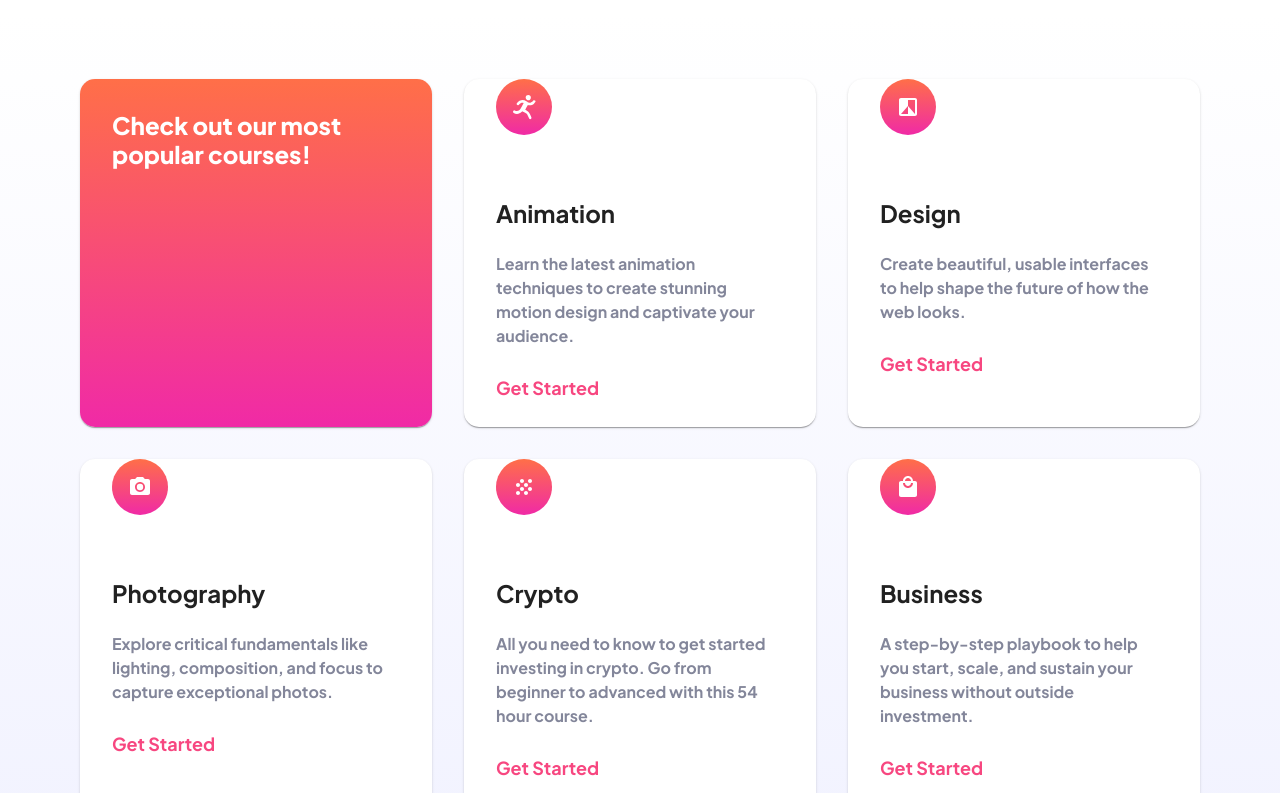
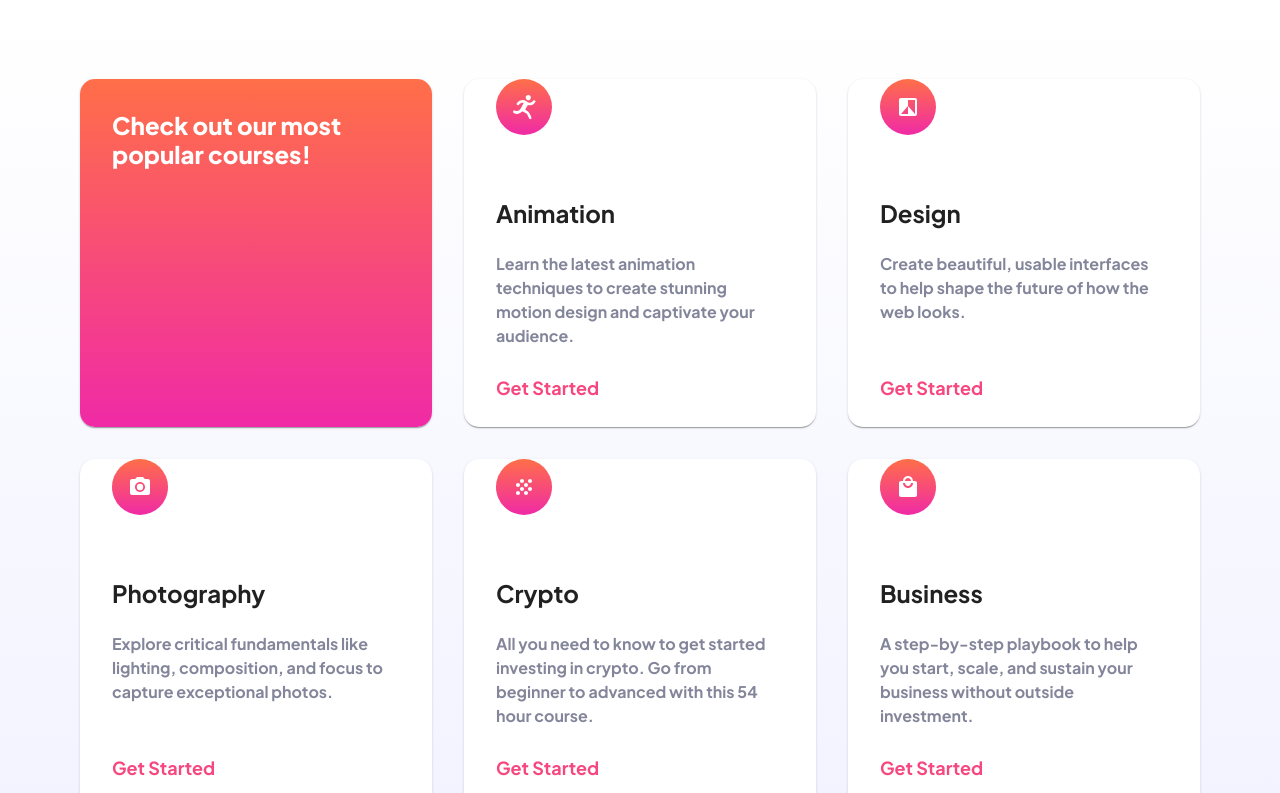
Before and after one commit to haipinggong/skilled-elearning-landing-page, a React (Vite) app: page / in a window 1280 px wide. Shown: the part 780-1573 px from the top of the page. Built offline with nearby package versions, Linux system fonts and the light colour scheme.

Commit message:
Make sure the button is always at the bottom

```diff
--- a/src/components/Course/Course.styles.ts
+++ b/src/components/Course/Course.styles.ts
@@ -35,12 +35,14 @@ export const styles: StyleProps = {
     flexDirection: "column",
     alignItems: "start",
     gap: theme.spacing(3),
+    flex: 1,
   }),
   title: (theme) => ({
     fontWeight: theme.typography.fontWeightBold,
   }),
   description: (theme) => ({
     color: theme.palette.grey[500],
+    flex: 1,
   }),
   button: (theme) => ({
     color: theme.palette.pink.main,
```
